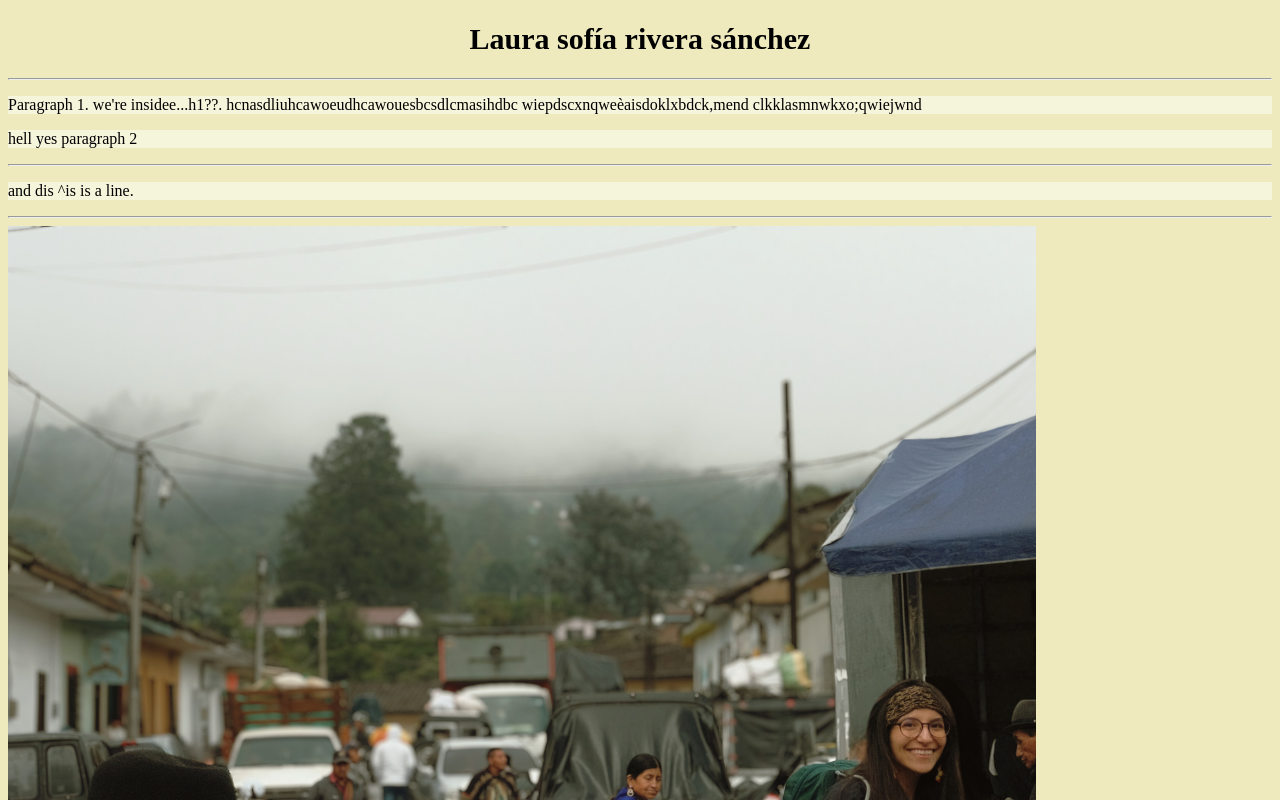
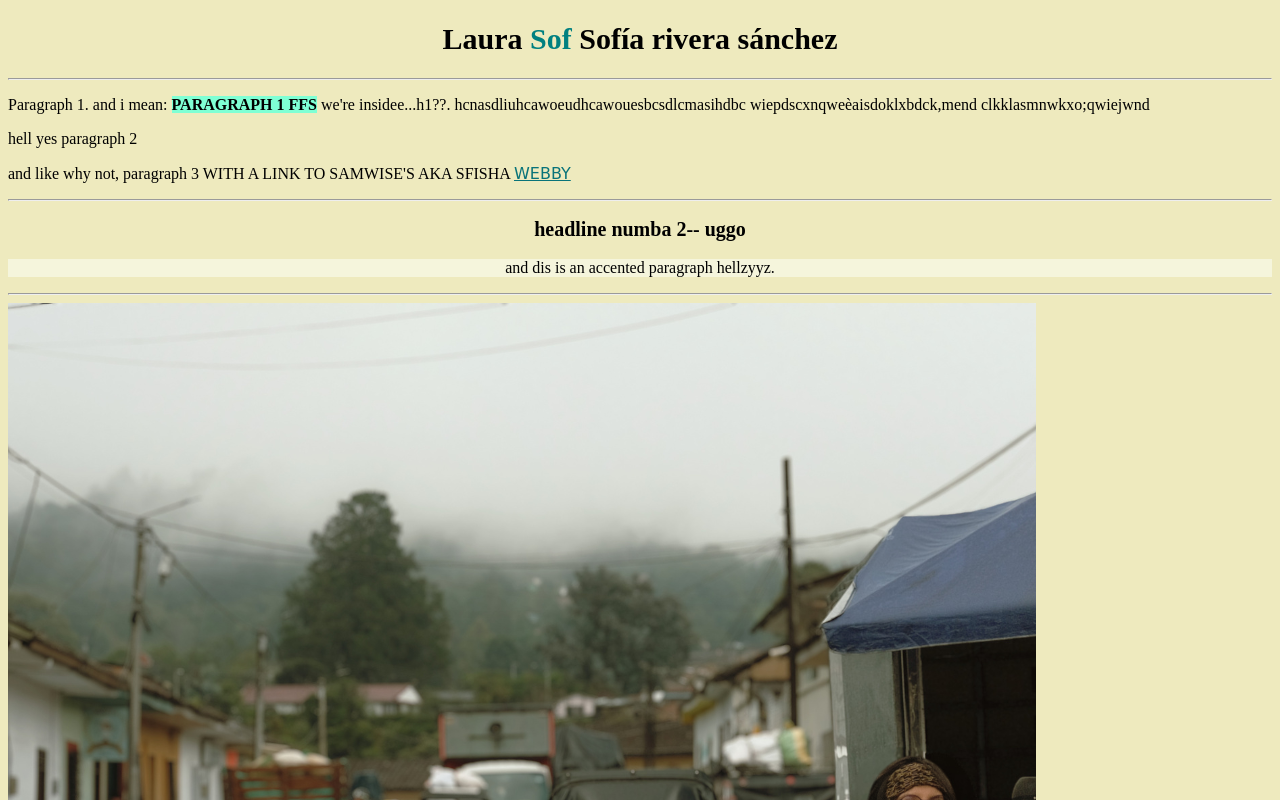
Before and after one commit to laurasofiariverasanchez/laurasofiariverasanchez.github.io, a plain HTML site: page index.html in a window 1280 px wide. Shown: the top 800 px of the page. Drawn offline with Linux system fonts and the light colour scheme; a web font is replaced by a local one.

Commit message:
funsie updates

```diff
--- a/css/style.css
+++ b/css/style.css
@@ -10,13 +10,31 @@ h1{
     text-align: center;
     line-height: 1.25;
 }
-p{
+h2{
+    font-family: "Castoro Titling", serif;
+    font-size: 20px;
+    text-align: center;
+    line-height: 1.25;
+}
+.accent {
     background-color: beige;
-}
+    text-align: center;
+ }
+
+ .teal-text {
+    color: teal;
+ }
+
+a {
+    font-family: cursive;
+    color: #097379;
+    }
+
 strong{
     background-color: aquamarine;
 }
 footer{
+    padding: 2px;
     background-color: #f5f5dc;
     font-family: 'Times New Roman', Times, serif;
     font-size: small;
--- a/index.html
+++ b/index.html
@@ -15,18 +15,19 @@
     <link rel="icon" href="/images/icons_cropped/favicon.ico" type="image/x-icon">
 </head>
 <body>
-    <h1>Laura sofía rivera sánchez</h1>
+    <h1>Laura <span class="teal-text">Sof</span> Sofía rivera sánchez</h1>
     <hr />
-    <p>Paragraph 1. we're insidee...h1??. hcnasdliuhcawoeudhcawouesbcsdlcmasihdbc wiepdscxnqweèaisdoklxbdck,mend clkklasmnwkxo;qwiejwnd
-    </p>
+    <p>Paragraph 1. and i mean: <strong> PARAGRAPH 1 FFS</strong> we're insidee...h1??. hcnasdliuhcawoeudhcawouesbcsdlcmasihdbc wiepdscxnqweèaisdoklxbdck,mend clkklasmnwkxo;qwiejwnd </p>
     <p> hell yes paragraph 2</p>
+    <p> and like why not, paragraph 3 WITH A LINK TO SAMWISE'S AKA SFISHA <a href="https://sampfisher.github.io/"> WEBBY</a></p>
     <hr />
-    <p>and dis ^is is a line.</p>
+    <h2> headline numba 2-- uggo</h2>
+    <p class="accent">and dis is an accented paragraph hellzyyz.</p>
     <hr />
  <img src="/images/LSRS/LSRS2.png" alt="Silvia, Popayan, Colombia 2026">
 </body>
 <footer>
-  <p>yo wazzup</p>
+  <p>yo website in progess © 2026 Rivera Sánchez</p>
   <!--  <p><a href="mailto:hege@example.com">hege@example.com</a></p>-->
 </footer>
 </html>
```
